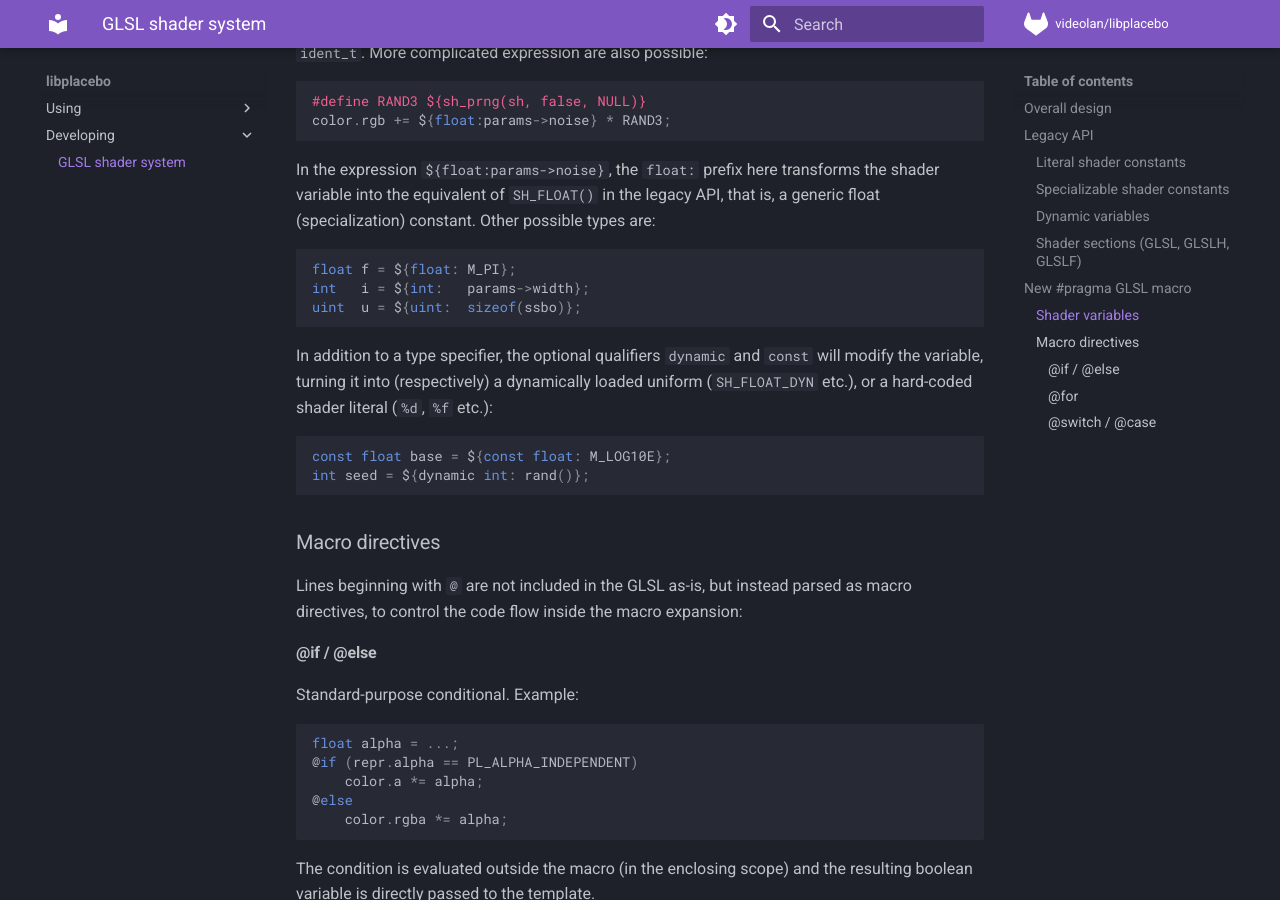
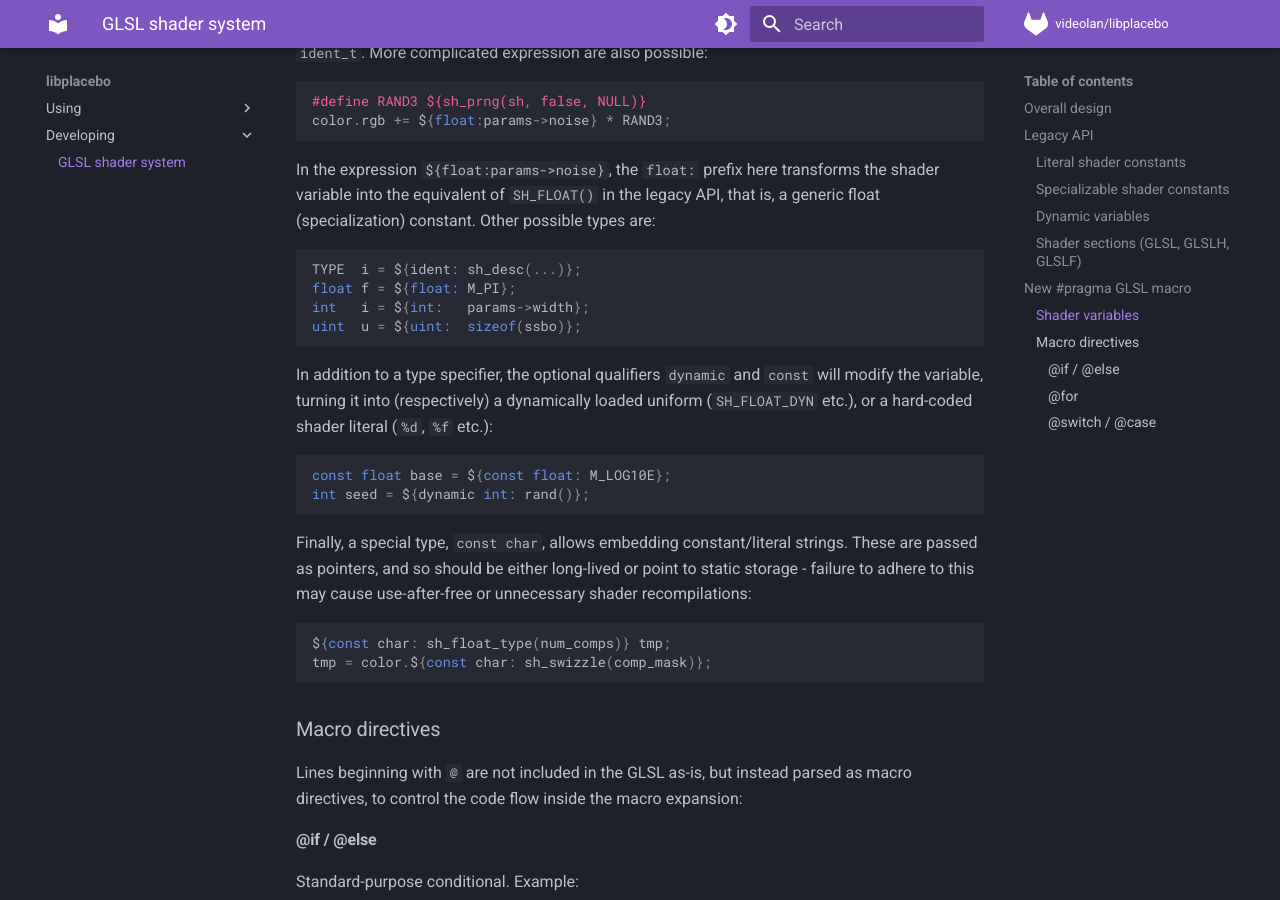
Before and after one commit to haasn/libplacebo, an MkDocs documentation site: the page built from docs/glsl.md, in a window 1280 px wide and 900 px high, scrolled down 7172 px. Built offline with MkDocs 1.6.1 and Material for MkDocs 9.7.7, drawn with Linux system fonts in a browser that asks for light colours.

Commit message:
docs/glsl: expand GLSL variables documentation
Add const char examples, and also document the `ident` type for
completeness' sake.

````diff
--- a/docs/glsl.md
+++ b/docs/glsl.md
@@ -380,6 +380,7 @@ the shader variable into the equivalent of `SH_FLOAT()` in the legacy API,
 that is, a generic float (specialization) constant. Other possible types are:
 
 ```glsl
+TYPE  i = ${ident: sh_desc(...)};
 float f = ${float: M_PI};
 int   i = ${int:   params->width};
 uint  u = ${uint:  sizeof(ssbo)};
@@ -393,6 +394,16 @@ etc.):
 ```glsl
 const float base = ${const float: M_LOG10E};
 int seed = ${dynamic int: rand()};
+```
+
+Finally, a special type, `const char`, allows embedding constant/literal
+strings. These are passed as pointers, and so should be either long-lived or
+point to static storage - failure to adhere to this may cause use-after-free or
+unnecessary shader recompilations:
+
+```glsl
+${const char: sh_float_type(num_comps)} tmp;
+tmp = color.${const char: sh_swizzle(comp_mask)};
 ```
 
 ### Macro directives
````
